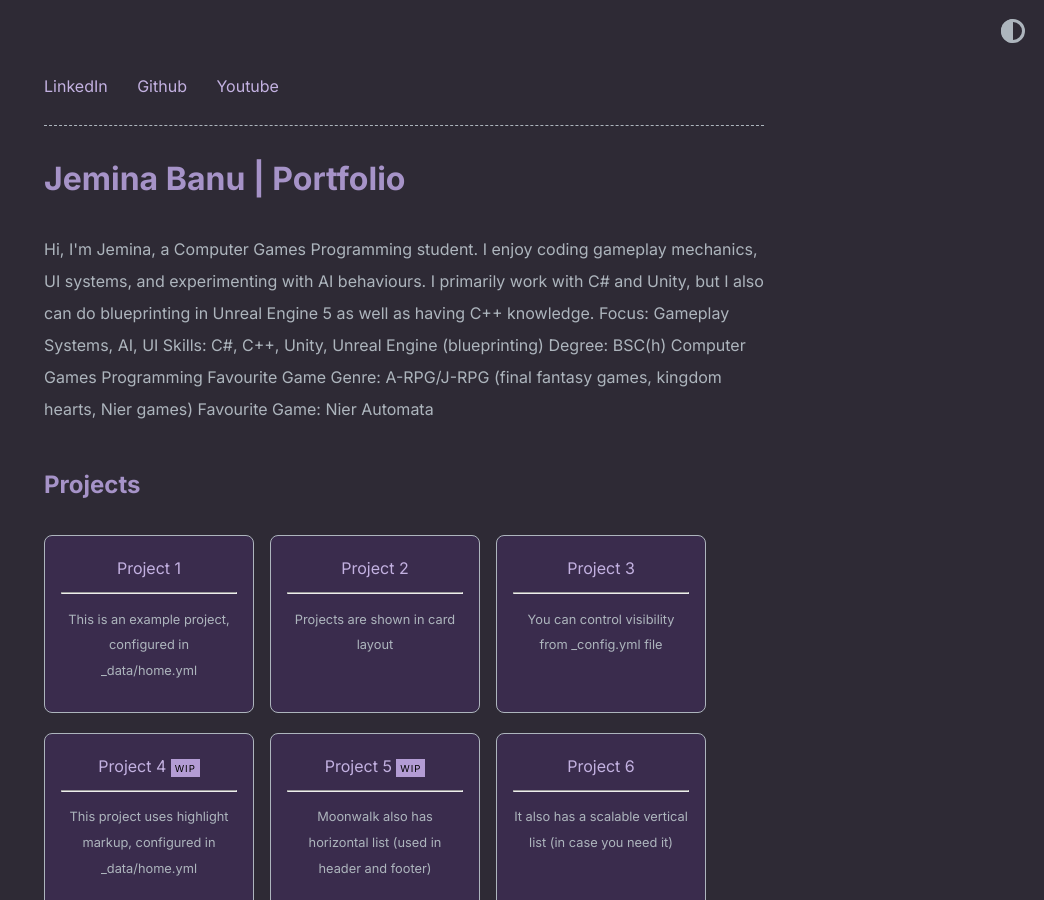
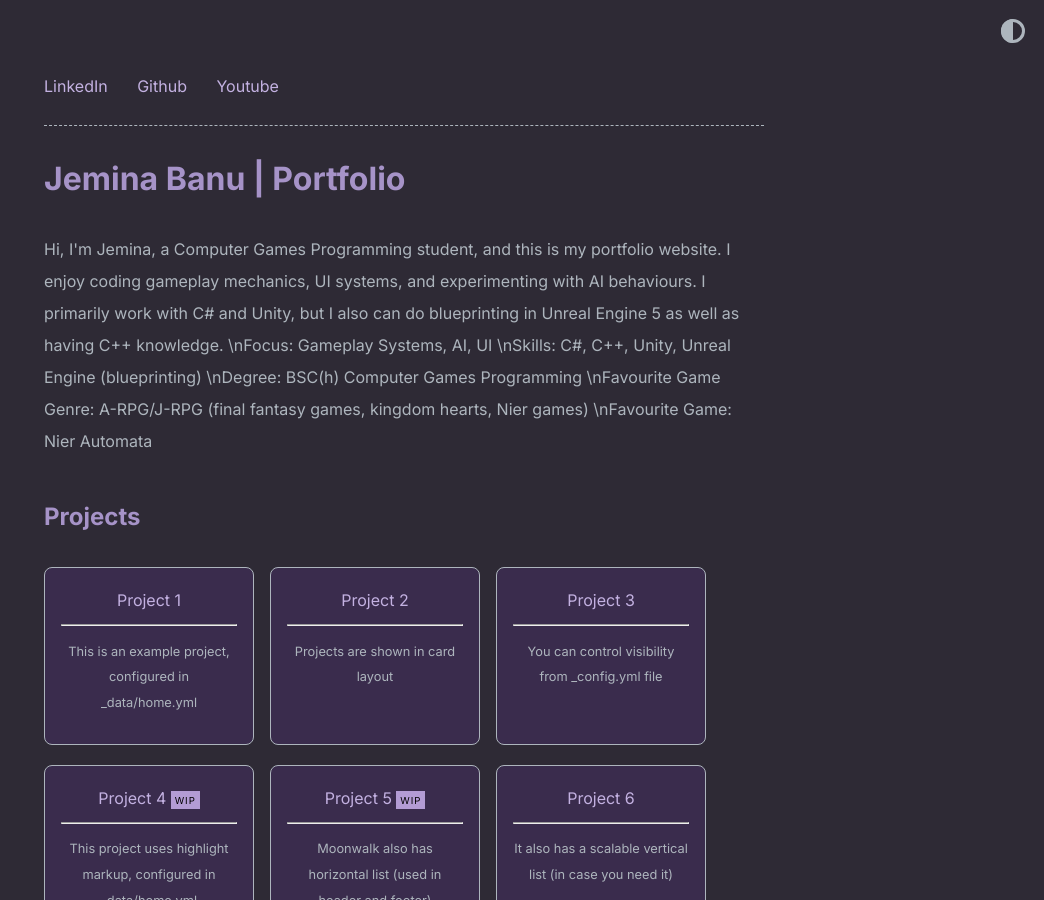
Before and after one commit to Jem-exe/jem-exe.github.io, a Jekyll site: the page built from index.md, in a window 1280 px wide and 900 px high. Shown: the whole window, without its empty margins (236-1280 px from the left). Built offline with Jekyll 4.4.1, drawn with Linux system fonts in a browser that asks for light colours.

Commit message:
Try fix description to show on multiple lines.yml

```diff
--- a/_config.yml
+++ b/_config.yml
@@ -1,12 +1,13 @@
 title: Jemina Banu | Portfolio
 url: https://www.abhinavsaxena.com/moonwalk # root address of the site
 description: > # description of the site (multiple lines allowed)
-  Hi, I'm Jemina, a Computer Games Programming student. I enjoy coding gameplay mechanics, UI systems, and experimenting with AI behaviours. I primarily work with C# and Unity, but I also can do blueprinting in Unreal Engine 5 as well as having C++ knowledge.
-  Focus: Gameplay Systems, AI, UI
-  Skills: C#, C++, Unity, Unreal Engine (blueprinting)
-  Degree: BSC(h) Computer Games Programming
-  Favourite Game Genre: A-RPG/J-RPG (final fantasy games, kingdom hearts, Nier games)
-  Favourite Game: Nier Automata
+  Hi, I'm Jemina, a Computer Games Programming student, and this is my portfolio website. I enjoy coding gameplay mechanics, UI systems, and experimenting with AI behaviours.
+  I primarily work with C# and Unity, but I also can do blueprinting in Unreal Engine 5 as well as having C++ knowledge.
+  \nFocus: Gameplay Systems, AI, UI
+  \nSkills: C#, C++, Unity, Unreal Engine (blueprinting)
+  \nDegree: BSC(h) Computer Games Programming
+  \nFavourite Game Genre: A-RPG/J-RPG (final fantasy games, kingdom hearts, Nier games)
+  \nFavourite Game: Nier Automata
 
 permalink: /:slug
 
@@ -33,7 +34,6 @@
   show_tags: true # show tags in a blog posts
   # options for "home" page
   home:
-    title_about_me: About Me
     title_projects: Projects
     title_misc_list: Details
     title_old_projects: Old Projects
```
